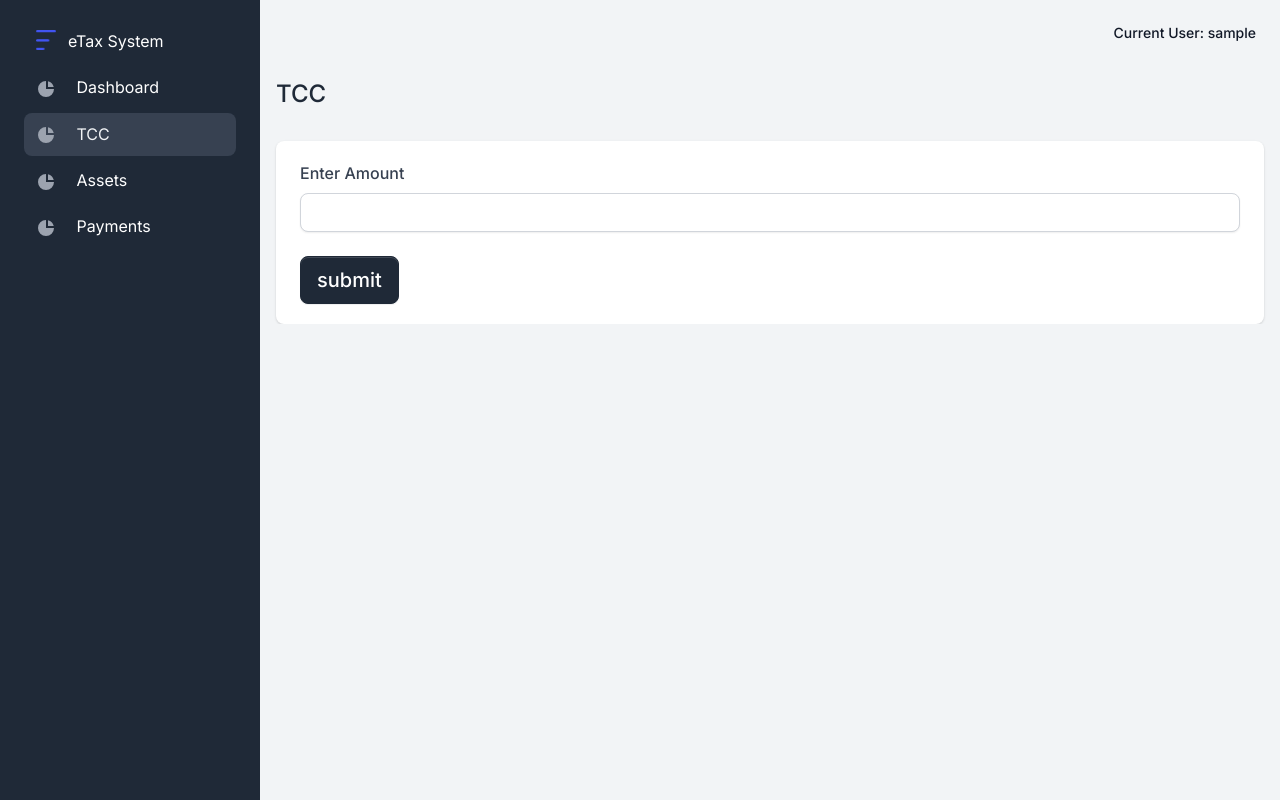
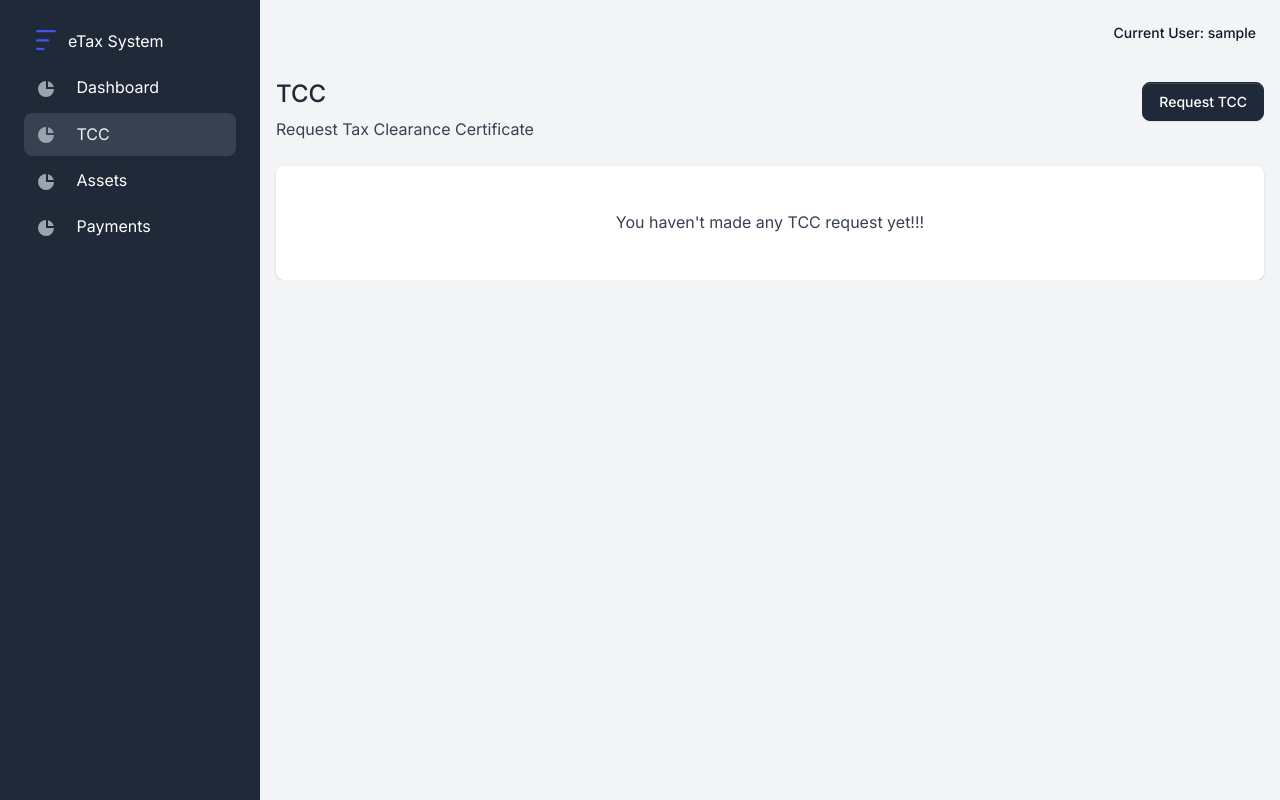
Before and after one commit to edokaDev/e-tax-system, a Django app: page /tcc/ in a window 1280 px wide. Run offline with Django 4.2, Linux system fonts and the light colour scheme; the visitor is signed in with stand-in values (Sample User, id 1); data that the repository does not hold is empty; some libraries are stand-ins or nearby versions.

Commit message:
feat: Tax certificate feature

```diff
--- a/etax/models.py
+++ b/etax/models.py
@@ -47,8 +47,12 @@ class Tcc(models.Model):
     start = models.DateField()
     end = models.DateField()
 
+    @property
+    def tcc_no(self):
+        return f"TCC-00{self.pk}"
+
     def __str__(self):
-        return f"TCC-00{self.pk}"
+        return self.tcc_no
 
 
 class AssetType(models.Model):
--- a/etax/templates/tcc.html
+++ b/etax/templates/tcc.html
@@ -7,21 +7,115 @@
 
 {% block content %}
 
+<!-- Modal Content -->
+<div class="modal fade" id="modal-form-signup" tabindex="-1" role="dialog" aria-labelledby="modal-form-signup" aria-hidden="true">
+    <div class="modal-dialog modal-dialog-centered" role="document">
+        <div class="modal-content">
+            <div class="modal-body p-0">
+                <div class="card p-3 p-lg-4">
+                    <button type="button" class="btn-close ms-auto" data-bs-dismiss="modal" aria-label="Close"></button>
+                    <div class="text-center text-md-center mb-4 mt-md-0">
+                        <h1 class="mb-0 h4">New TCC Request</h1>
+                    </div>
+                    <form method="post" class="mt-4">
+                        {% csrf_token %}
+                        <!-- Form -->
+                        <div class="form-group mb-4">
+                            <label for="start">Start Year</label>
+                            <select class="form-select" name="start" id="country" aria-label="Default select example" required>
+                                <option selected>Select start year</option>
+                                {% for year in years %}
+                                <option value={{ year }}>{{ year }}</option>
+                                {% endfor %}
+                            </select>
+                        </div>
+                        <div class="form-group mb-4">
+                            <label for="end">End Year</label>
+                            <select class="form-select" name="end" id="country" aria-label="Default select example" required>
+                                <option selected>Select end year</option>
+                                {% for year in years %}
+                                <option value={{ year }}>{{ year }}</option>
+                                {% endfor %}
+                            </select>
+                        </div>
+                        <div class="d-grid">
+                            <button type="submit" class="btn btn-gray-800">Request</button>
+                        </div>
+                    </form>
+                </div>
+            </div>
+        </div>
+    </div>
+</div>
+<!-- End of Modal Content -->
+<div class="d-flex justify-content-between flex-wrap flex-md-nowrap align-items-center py-4">
+    <div class="d-block mb-4 mb-md-0">
+        <h2 class="h4">TCC</h2>
+        <p class="mb-0">Request Tax Clearance Certificate</p>
+    </div>
+    <div class="btn-toolbar mb-2 mb-md-0">
+        <!-- Modal Button -->
+        <button type="button" class="btn btn-block btn-gray-800 mb-3" data-bs-toggle="modal" data-bs-target="#modal-form-signup">Request TCC</button>
+        <!-- End of Modal Button -->
+    </div>
+</div>
 
-  <div class="d-flex justify-content-between flex-wrap flex-md-nowrap align-items-center py-4">
-      <div class="d-block mb-4 mb-md-0">
-          <h2 class="h4">TCC</h2>
-      </div>
-  </div>
 <div class="card border-0 shadow">
     <div class="card-body">
-        <form method="post">
-            {% csrf_token %}
-            <label for="email">Enter Amount</label>
-            <input type="number" class="form-control" id="email" aria-describedby="emailHelp" name="amount">
-            <br>
-            <button class="btn btn-lg btn-primary" type="submit">submit</button>
-        </form>
+        {% if tccs %}
+        <table class="table align-items-center table-flush">
+            <thead class="thead-light">
+            <tr>
+                <th class="border-bottom" scope="col">TCC No</th>
+                <th class="border-bottom" scope="col">From</th>
+                <th class="border-bottom" scope="col">To</th>
+                <th class="border-bottom" scope="col">Status</th>
+                <th class="border-bottom" scope="col">Actions</th>
+            </tr>
+            </thead>
+            <tbody>
+                {% for tcc in tccs %}
+            <tr>
+                <th class="text-gray-900" scope="row">
+                    {{ tcc.tcc_no }}
+                </th>
+                <td class="fw-bolder text-gray-500">
+                    {{ tcc.start | date }}
+                </td>
+                <td class="fw-bolder text-gray-500">
+                    {{ tcc.end | date }}
+                </td>
+                <td class="fw-bolder text-gray-500">
+                    <div class="d-flex">
+                        <svg class="icon icon-xs text-{% if tcc.is_approved %}{% if tcc.is_expired %}danger{% else %}success{% endif %}{% else %}warning{% endif %} me-2" fill="currentColor" viewBox="0 0 20 20"><path fill-rule="evenodd" d="M5.293 7.707a1 1 0 010-1.414l4-4a1 1 0 011.414 0l4 4a1 1 0 01-1.414 1.414L11 5.414V17a1 1 0 11-2 0V5.414L6.707 7.707a1 1 0 01-1.414 0z" clip-rule="evenodd"></path></svg>
+                        {% if tcc.is_approved %}
+                            {% if tcc.is_expired %}
+                            Expired!
+                            {% else %}
+                            Approved
+                            {% endif %}
+                        {% else %}
+                        Pending Approval
+                        {% endif %}
+                    </div>
+                </td>
+                <td class="fw-bolder text-gray-500">
+                    {% if tcc.is_approved %}
+                    <a href="#" class="btn btn-success btn-small">print</a>
+                    {% else %}
+                    No action
+                    {% endif %}
+                </td>
+            </tr>
+            {% endfor %}
+            </tbody>
+        </table>
+            <!-- Display TCC Request Table -->
+
+        {% else %}
+        <!-- No TCC Yet -->
+        <p class="mt-4 mb-4 text-center">You haven't made any TCC request yet!!!</p>
+        {% endif %}
     </div>
 </div>
 {% endblock content %}
--- a/etax/views.py
+++ b/etax/views.py
@@ -13,6 +13,8 @@ from django.contrib.auth import authenticate, login, logout
 from .models import User, TaxPayment, Tcc, Address, Asset, AssetType
 
 from .utils import get_unique_tin, process_payment
+
+from datetime import date
 
 
 
@@ -110,15 +112,29 @@ class TCCView(LoginRequiredMixin, View):
 
     def get(self, request):
         title = 'TCC'
+        tccs = Tcc.objects.filter(owner=request.user)
+        years = [i for i in range(2017, 2023)]
 
         context = {
             'title': title,
             'segment': ['tcc'],
+            'years': years,
+            'tccs': tccs,
         }
         return render(request, 'tcc.html', context)
 
     def post(self, request):
-        return HttpResponse("TCC: post")
+        start = request.POST['start']
+        end = request.POST['end']
+
+        tcc = Tcc()
+        tcc.owner = request.user
+        tcc.start = date(int(start), 1, 1)
+        tcc.end = date(int(end), 12, 31)
+        tcc.save()
+
+
+        return HttpResponseRedirect(reverse('etax:tcc'))
 
 
 class AssetsView(View):
```
